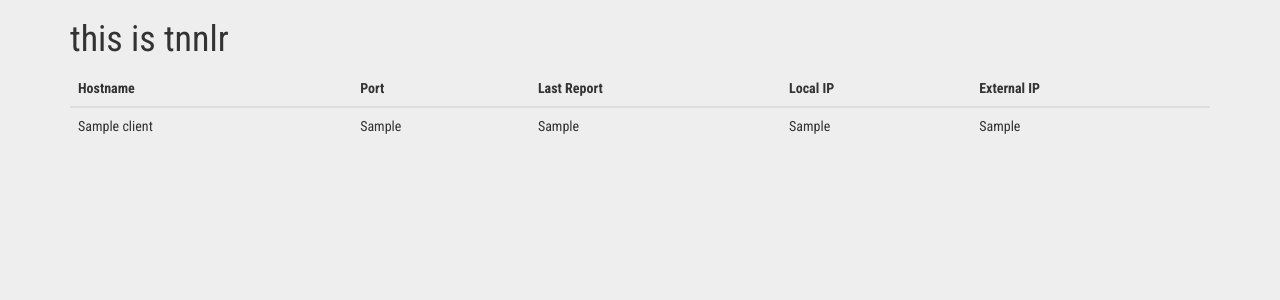
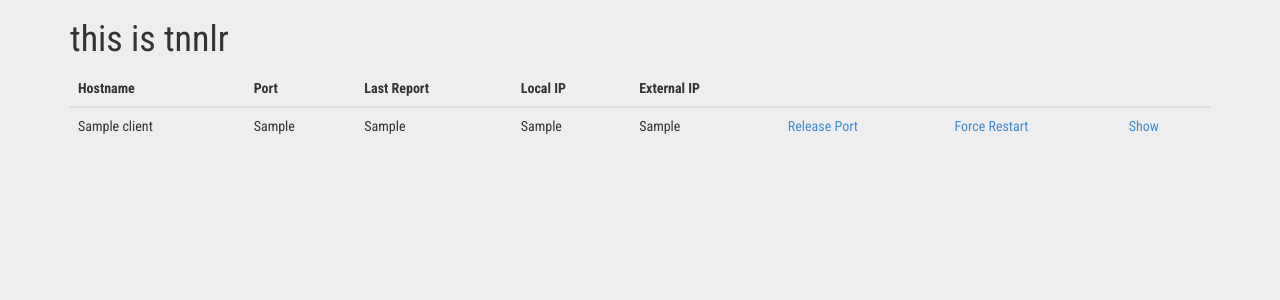
Before and after one commit to outsideopen/tnnlr, a Flask app: page / in a window 1280 px wide. Shown: the top 300 px of the page. Run offline with Flask 2, Linux system fonts and the light colour scheme; tables that the repository leaves empty hold one stand-in row (values such as "Sample post"); some libraries are stand-ins or nearby versions.

Commit message:
release port working

```diff
--- a/flask-server/server.py
+++ b/flask-server/server.py
@@ -77,6 +77,14 @@
   print len(client)
   return client[9] + ";" + client[10] + ";" + client[3] + ";" + client[11]
 
+@app.route("/release/<hostname>")
+def release(hostname):
+  con = lite.connect('db.sqlite3')
+  clients = con.cursor().execute("delete from Clients where hostname = '" + hostname + "'")
+  con.commit()
+  return redirect('/')
+
+
 
 # static assets
 @app.route('/assets/<path:filename>')
--- a/flask-server/templates/index.html
+++ b/flask-server/templates/index.html
@@ -9,6 +9,9 @@
       <th>Last Report</th>
       <th>Local IP</th>
       <th>External IP</th>
+      <th></th>
+      <th></th>
+      <th></th>
     </tr>
   </thead>
   <tbody>
@@ -20,6 +23,9 @@
       <td>{{ c[2] }}</td>
       <td>{{ c[3] }}</td>
       <td>{{ c[4] }}</td>
+      <td><a href="/release/{{ c[0] }}">Release Port</a></td>
+      <td><a href="/restart/{{ c[0] }}">Force Restart</a></td>
+      <td><a href="/show/{{ c[0] }}">Show</a></td>
     </tr>
   {% endfor %}
 
```
